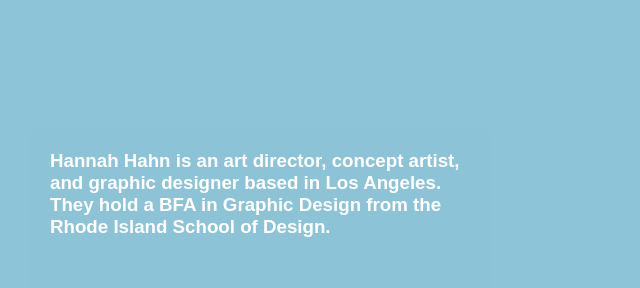
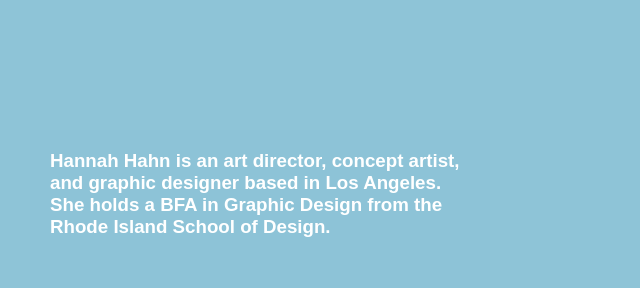
Before and after one commit to universalveil/portfolio, a plain HTML site: page index.html in a window 1280 px wide. Shown: the top 288 px of the page, 0-640 px from the left. Drawn offline with Linux system fonts and the light colour scheme.

Commit message:
grammatical ease i guess

```diff
--- a/index.html
+++ b/index.html
@@ -8,7 +8,7 @@
 </head>
 <body>
 	<div>
-		<h3>Hannah Hahn is an art director, concept artist, and graphic designer based in Los Angeles. They hold a BFA in Graphic Design from the Rhode Island School of Design.</h3>
+		<h3>Hannah Hahn is an art director, concept artist, and graphic designer based in Los Angeles. She holds a BFA in Graphic Design from the Rhode Island School of Design.</h3>
         <p><a href="mailto:hnnhhhn@gmail.com">hnnhhhn@gmail.com</a></p>
         <p><a href="https://twitter.com/hnnhhhn" target="_blank" rel="noopener noreferrer">twitter/hnnhhhn</a></p>
         <p><a href="https://www.instagram.com/hnnhhhn/" target="_blank" rel="noopener noreferrer">instagram/hnnhhhn</a></p>
```
